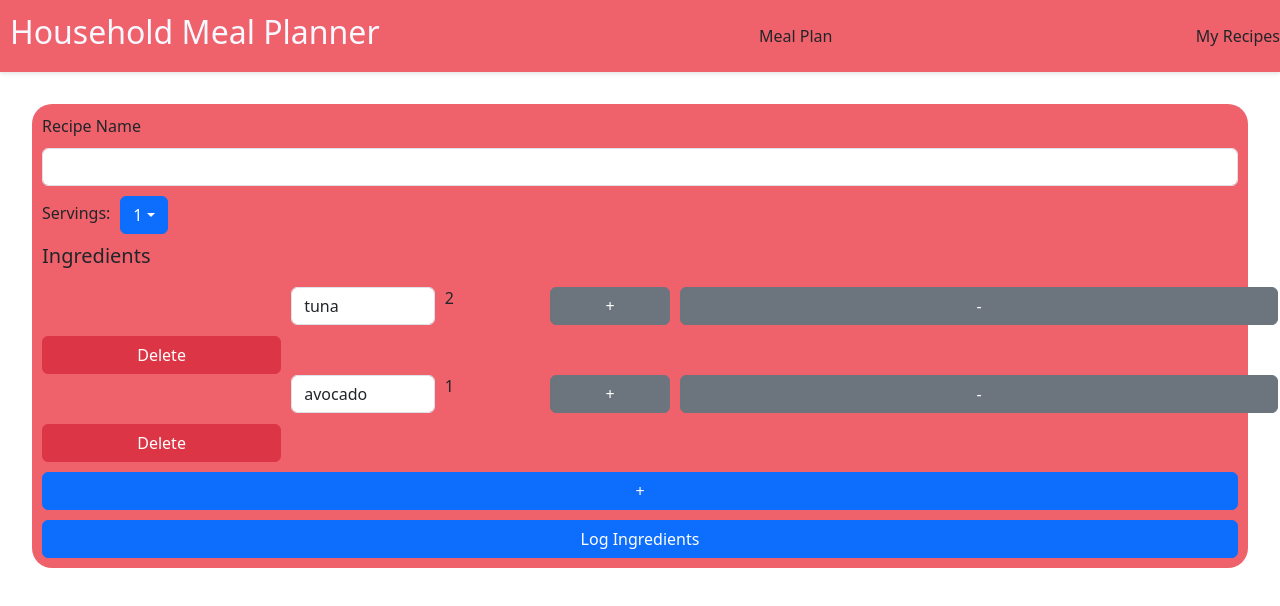
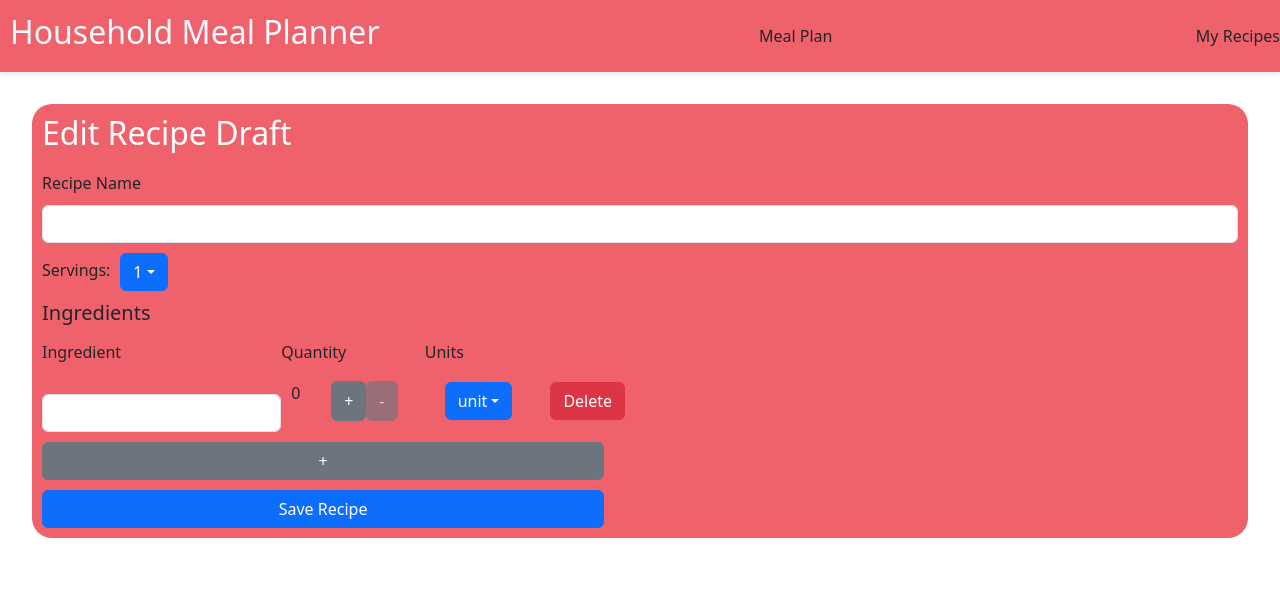
Before and after one commit to daniafernandez/meal-planner, a React (Vite) app in the folder client/: page /recipes in a window 1280 px wide. Shown: the top 606 px of the page. Built offline with nearby package versions, Linux system fonts and the light colour scheme.

Commit message:
- added logic to clear recipeDraft inputs after successful post to db

```diff
--- a/client/src/pages/Recipes.tsx
+++ b/client/src/pages/Recipes.tsx
@@ -1,4 +1,6 @@
 import { useState } from "react";
+import { ToastContainer, toast } from 'react-toastify';
+import 'react-toastify/dist/ReactToastify.css';
 import axios from "axios";
 import TextInput from "../components/TextInput";
 import DropDown from "../components/DropDown";
@@ -17,53 +19,59 @@ function Recipes() {
       ingredients: Ingredient[];
   }
 
-  const [recipeDraft, setRecipeDraft] = useState<Recipe>({
+  const initialRecipeDraft: Recipe = {
     name: "",
     serves: 1,
     ingredients: [{
-        "name": "tuna",
-        "units": "cans",
-        "quantity": 2
-    },
-    {
-        "name": "avocado",
-        "units": "avocados",
-        "quantity": 1
-    },],
-  })
+      name: "",
+      units: "unit",
+      quantity: 0
+    }]
+  };
 
-  const testRecipe: Recipe ={
-    "name": "my recipe",
-    "serves": 2,
-    "ingredients": [
-        {
-            "name": "tuna",
-            "units": "cans",
-            "quantity": 2
-        },
-        {
-            "name": "avocado",
-            "units": "avocados",
-            "quantity": 1
-        },
-    ]
+  const [recipeDraft, setRecipeDraft] = useState<Recipe>(initialRecipeDraft);
 
-  }
+  const notifySuccess = (message: String) => toast.success(message, {
+      position: "top-right",
+      autoClose: 5000,
+      hideProgressBar: true,
+      closeOnClick: true,
+      pauseOnHover: true,
+      draggable: false,
+      progress: undefined,
+      theme: "colored",
+  });
+
+  const notifyError = (message: String) => toast.error(message, {
+    position: "top-right",
+    autoClose: 5000,
+    hideProgressBar: true,
+    closeOnClick: true,
+    pauseOnHover: true,
+    draggable: false,
+    progress: undefined,
+    theme: "colored",
+});
 
   const addRecipe = () => {
     axios
-        .post("http://127.0.0.1:5000/addRecipe", testRecipe)
+        .post("http://127.0.0.1:5000/addRecipe", recipeDraft)
         .then((response) => {
           console.log(response);
+          notifySuccess(response.data.message);
+          setRecipeDraft(initialRecipeDraft);
+
         })
         .catch((error) => {
-          console.error("Error adding recipe:", error);
+          notifyError("Error saving recipe: " + error.response.data.message);
         });
+
   }
 
     return (
       <>
       <div className='tableRound' style={{display: "flex", flexDirection: "column", gap: "10px"}}>
+        <h2 style={{color: 'white'}}>Edit Recipe Draft</h2>
         <TextInput
           label={"Recipe Name"}
           value={recipeDraft["name"] || ""}
@@ -80,9 +88,17 @@ function Recipes() {
             onOptionSelect={(newValue) => setRecipeDraft((prev) => ({ ...prev, serves: Number(newValue)}))}
         />
         <h5>Ingredients</h5>
+        <div className="recipeEditorContainer">
+          <div className="editorHeading">
+            <h6>Ingredient</h6>
+            <h6>Quantity</h6>
+            <h6>Units</h6>
+            <h6></h6>
+          </div>
           <div className="ingredientInputList">
             {recipeDraft.ingredients.map((ingredient, index) => (
               <div key={index} className="ingredientInput">
+                <div>
                   <TextInput
                     key={index}
                     value={ingredient.name || ""}
@@ -95,7 +111,9 @@ function Recipes() {
                       }))
                     }
                   />
-              <p>{ingredient.quantity}</p>
+                </div>
+                <div style={{display:"flex", flexDirection:'row'}}>
+                  <p style={{marginRight: '10px', width: '30px'}}>{ingredient.quantity}</p>
                   <button
                       onClick={() => {
                         const newQuantity = Number(ingredient.quantity) + 0.25
@@ -121,11 +139,20 @@ function Recipes() {
                           )
                         }))
                       }}
-                  disabled={ingredient.quantity <= 0.25? true : undefined}
+                      disabled={ingredient.quantity < 0.25? true : undefined}
                       className='btn btn-secondary'
                   >
                       -
                   </button>
+                </div>
+                <div>
+                  <DropDown
+                    options={["unit", "bag", "pack", "box", "jar", "can", "bottle", "carton", "tub", "pouch"]}
+                    defaultOption={"unit"}
+                    onOptionSelect={(newValue) => setRecipeDraft((prev) => ({ ...prev, units: newValue}))}
+                  />
+                </div>
+                <div>
                   <button
                       onClick={() => {
                         setRecipeDraft((prev) => ({
@@ -138,32 +165,41 @@ function Recipes() {
                       Delete
                   </button>
                 </div>
+                <div>
+
+                </div>
+            </div>
             ))}
           </div>
+          <div style={{marginTop: '10px', display: 'grid', gridTemplateColumns: "47% 52%"}}>
             <button
                   onClick={() => {
                     setRecipeDraft((prev) => ({
                       ...prev,
                       ingredients: [
                         ...prev.ingredients,
-                      {name: "", units: "", quantity: 0}
+                        {name: "", units: "unit", quantity: 0}
                       ]
                     }))
 
                   }}
-                className='btn btn-primary'
+                  className='btn btn-secondary'
               >
                   +
             </button>
+            <span></span>
+          </div>
+          <div style={{marginTop: '10px', display: 'grid', gridTemplateColumns: "47% 52%"}}>
             <button
-                onClick={() => {
-                    console.log(recipeDraft);
-                }}
+                  onClick={() => {addRecipe()}}
                   className='btn btn-primary'
               >
-                Log Ingredients
+                  Save Recipe
             </button>
           </div>
+        </div>
+      </div>
+      <ToastContainer />
       </>
     )
   }
```
Lines whose indentation alone changed are shown as unchanged.
